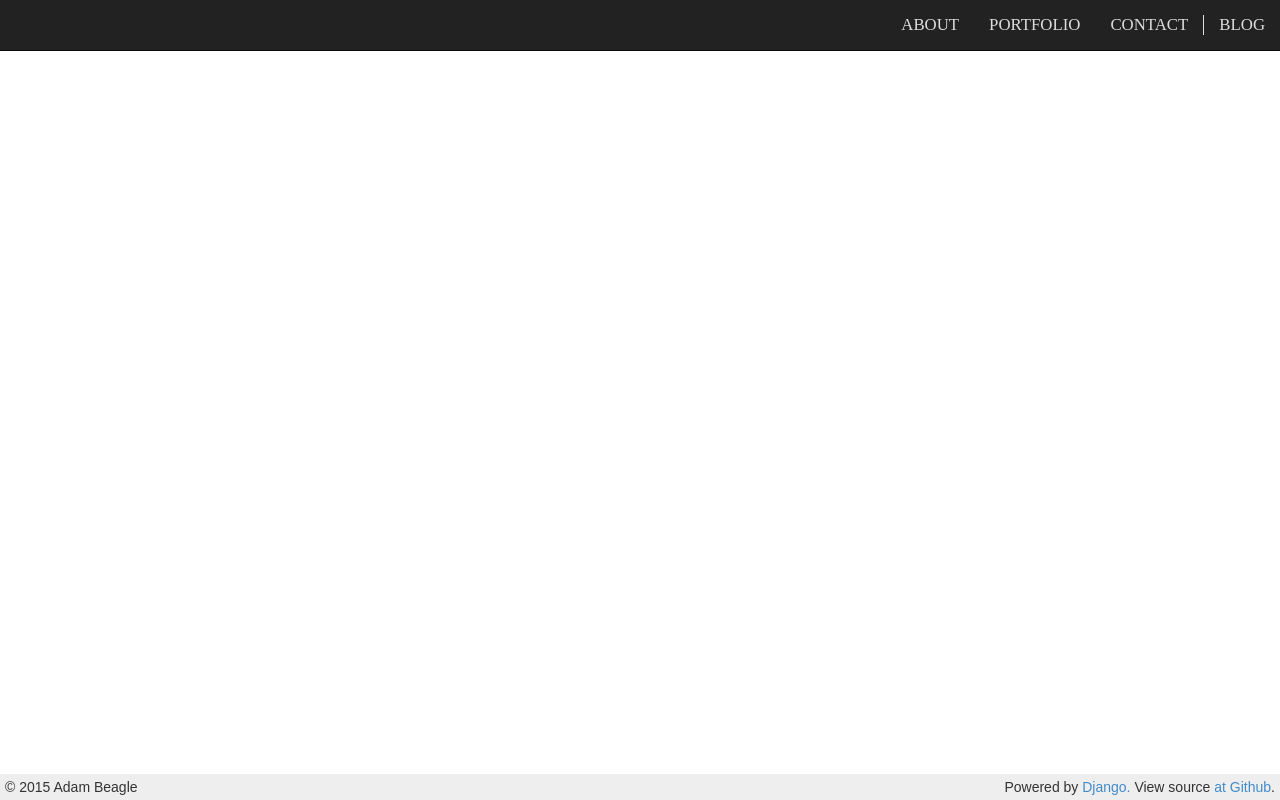
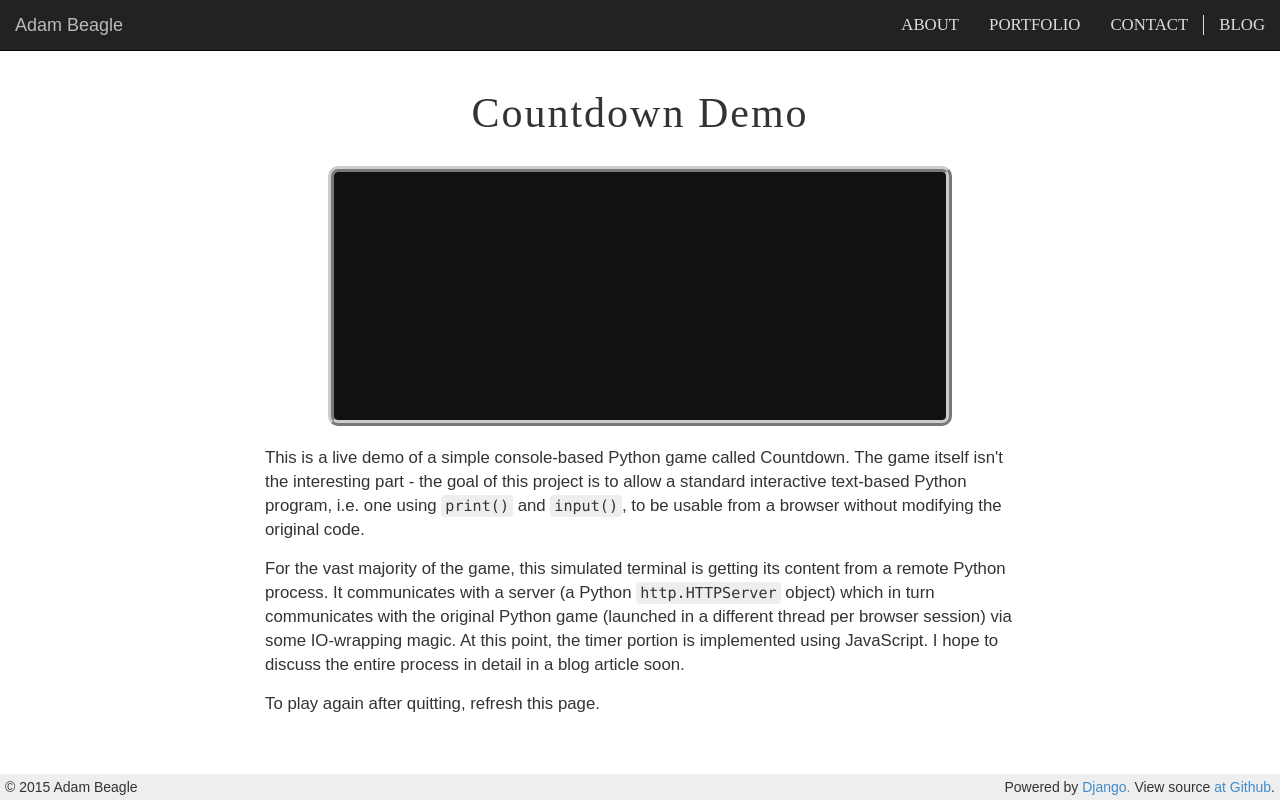
Before and after one commit to adambeagle/portfoliosite, a Django app: a page that uses portfolio/templates/projects/countdown.html in a window 1280 px wide. Run offline with Django 3.2, Linux system fonts and the light colour scheme; parts of the project's set-up code (start-up, migrations or seed data) failed here and were passed over; some libraries are stand-ins or nearby versions; some web fonts are replaced.

Commit message:
Fixed Countdown demo Was previously not updated to fit with new base template post-landing page rework.

```diff
--- a/portfolio/static/css/countdown.css
+++ b/portfolio/static/css/countdown.css
@@ -1,3 +1,8 @@
+h3 {
+	margin-top: 40px;
+	margin-bottom: 30px;
+}
+
 pre.console {
 	margin: auto;
 	margin-bottom: 20px;
@@ -30,3 +35,12 @@ pre.console {
 #console-input:focus{
 	outline: 0;
 }
+
+.navbar-brand {
+	visibility: visible;
+}
+
+:not(pre) code {
+	background-color: #eee;
+	color: inherit;
+}
--- a/portfolio/templates/projects/countdown.html
+++ b/portfolio/templates/projects/countdown.html
@@ -5,20 +5,19 @@
 
 {% block extra_css %}<link href="{% static 'css/countdown.css' %}" rel="stylesheet">{% endblock extra_css %}
 
-{% block post_nav %}
-    <ol class="breadcrumb">
-        <li><a href="/">Home</a></li>
-        <li><a href="{% url 'projects:index' %}">Projects</a></li>
-        <li class="active">Countdown</li>
-    </ol>
-{% endblock post_nav %}
-
-{% block content %}
-    <pre class="console"><div class="console-output"></div><input class="textbox" id="console-input" name="console-input"></pre>
-    <p>This is a live demo of a simple console-based Python game called Countdown. The game itself isn't the interesting part - the goal of this project is to allow a standard interactive text-based Python program, i.e. one using <code>print()</code> and <code>input()</code>, to be usable from a browser without modifying the original code.</p>
-    <p>For the vast majority of the game, this simulated terminal is getting its content from a remote Python process. It communicates with a server (a Python <code>http.HTTPServer</code> object) which in turn communicates with the original Python game (launched in a different thread per browser session) via some IO-wrapping magic. At this point, the timer portion is implemented using JavaScript. I hope to discuss the entire process in detail in a blog article soon.</p>
-    <p>To play again after quitting, refresh this page.</p>
-{% endblock content %}
+{% block body %}
+    <h3 class="text-center">Countdown Demo</h3>
+    <div class="container">
+        <div class="row">
+            <div id="content-col" class="col-md-8 col-md-offset-2 col-lg-8 col-lg-offset-2">
+                <pre class="console"><div class="console-output"></div><input class="textbox" id="console-input" name="console-input"></pre>
+                <p>This is a live demo of a simple console-based Python game called Countdown. The game itself isn't the interesting part - the goal of this project is to allow a standard interactive text-based Python program, i.e. one using <code>print()</code> and <code>input()</code>, to be usable from a browser without modifying the original code.</p>
+                <p>For the vast majority of the game, this simulated terminal is getting its content from a remote Python process. It communicates with a server (a Python <code>http.HTTPServer</code> object) which in turn communicates with the original Python game (launched in a different thread per browser session) via some IO-wrapping magic. At this point, the timer portion is implemented using JavaScript. I hope to discuss the entire process in detail in a blog article soon.</p>
+                <p>To play again after quitting, refresh this page.</p>
+            </div>
+        </div>
+    </div>
+{% endblock body %}
 
 {% block body_end %}
     <script src="{% static 'js/pyconsole.min.js' %}"></script>
```
Also changed, not shown: portfolio/templates/projects/project_index.html (deleted, +0 -41 lines).
